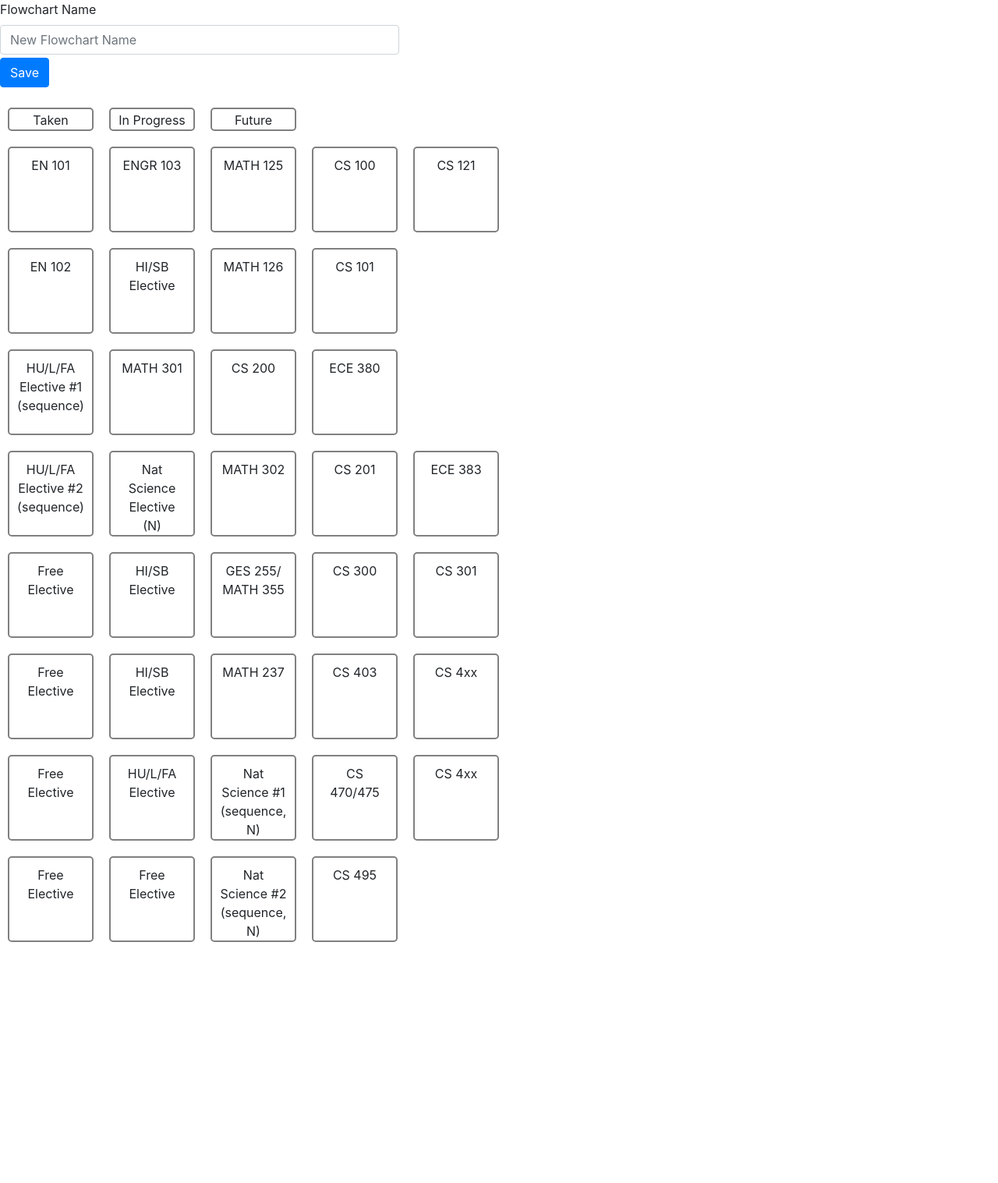
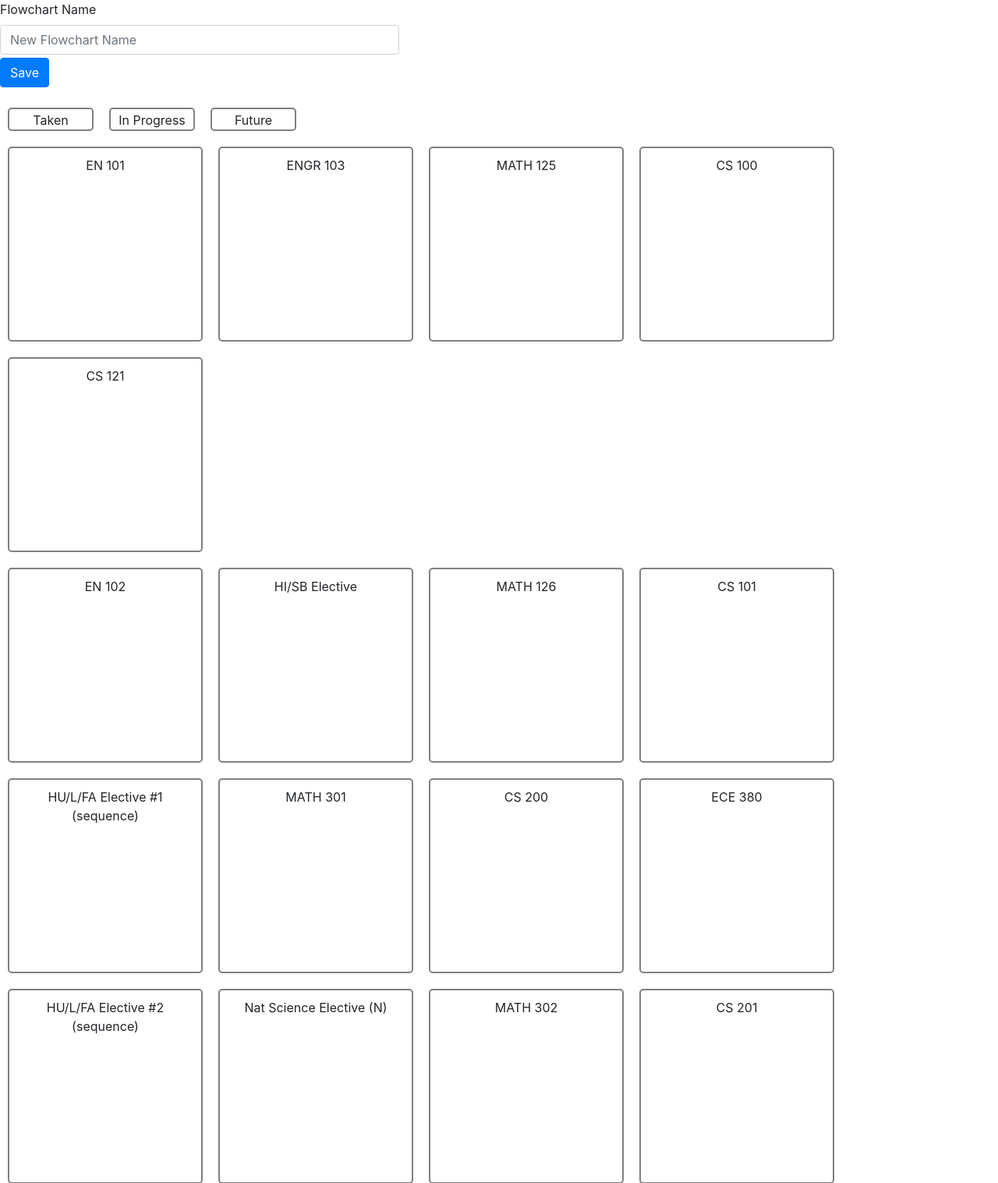
Before and after one commit to cmbaumann/uflow, a Flask app: page /flowchart in a window 1280 px wide. Shown: the part 56-1573 px from the top of the page at 78% size. Before the commit the page ends 1264 px from the top, so only its background shows below. Run offline with Flask 2, Linux system fonts and the light colour scheme; the visitor is signed in with stand-in values (Sample User, id 1); some libraries are stand-ins or nearby versions.

Commit message:
updated box size

```diff
--- a/sourcecode/templates/flowchart.html
+++ b/sourcecode/templates/flowchart.html
@@ -8,8 +8,8 @@
     .course {
         border: 2px solid grey;
         border-radius: 5px;
-        width: 110px;
-        height: 110px;
+        width: 250px;
+        height: 250px;
         padding: 10px 10px 10px 10px;
         margin: 10px 10px 10px 10px;
         text-align: center;
```
